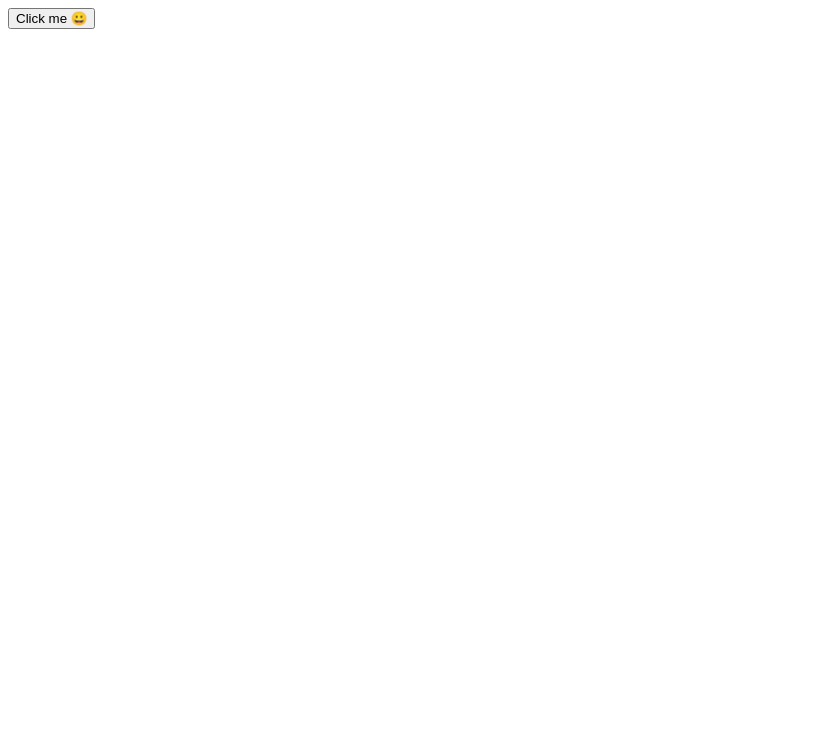
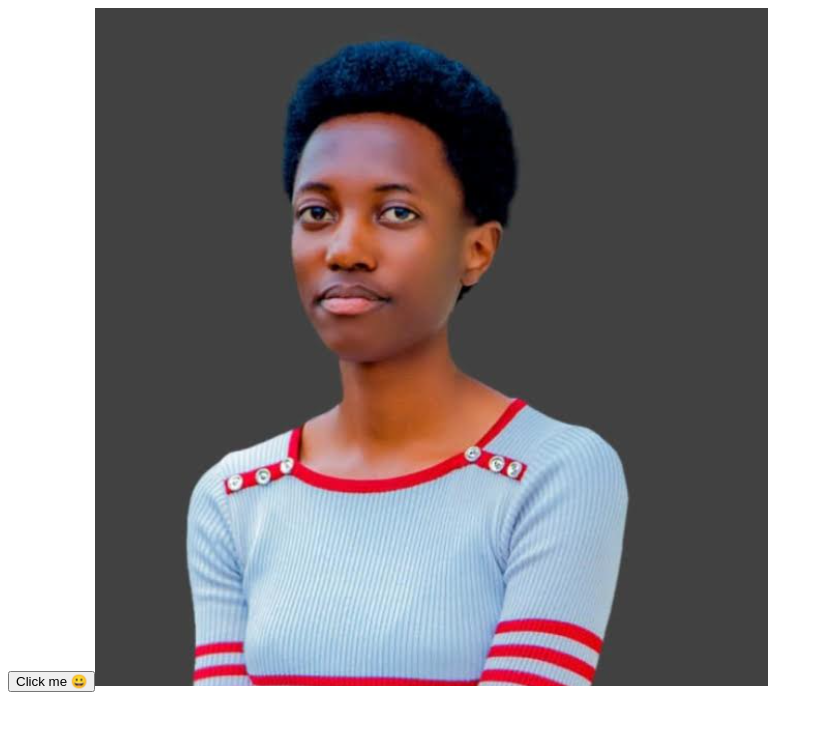
Before and after one commit to UWIMANIDUHAYEEsther/my-react-app, a React (Vite) app: page / in a window 1280 px wide. Shown: the top 730 px of the page, without its empty margins (0-823 px from the left). Built offline with nearby package versions, Linux system fonts and the light colour scheme.

Commit message:
Using click event on image and when user click on it it will be hidden

```diff
--- a/src/App.jsx
+++ b/src/App.jsx
@@ -1,11 +1,16 @@
 
 import Button from './Button.jsx'
+import Profilepicture from './Profilepicture.jsx'
 
 function App(){
 
     return(
+             <>
+             <Button/>
+             <Profilepicture/>
 
-        <Button/>
+             </>
+
     )
 
 }
--- /dev/null
+++ b/src/Profilepicture.jsx
@@ -0,0 +1,11 @@
+
+
+
+function Profilepicture(){
+
+const imageurl='./src/assets/eee.png'
+const handleClick=(e)=>e.target.style.display='none'
+return (<img  onClick={(e)=>handleClick(e)} src={imageurl}/>)
+
+}
+export default  Profilepicture
```
